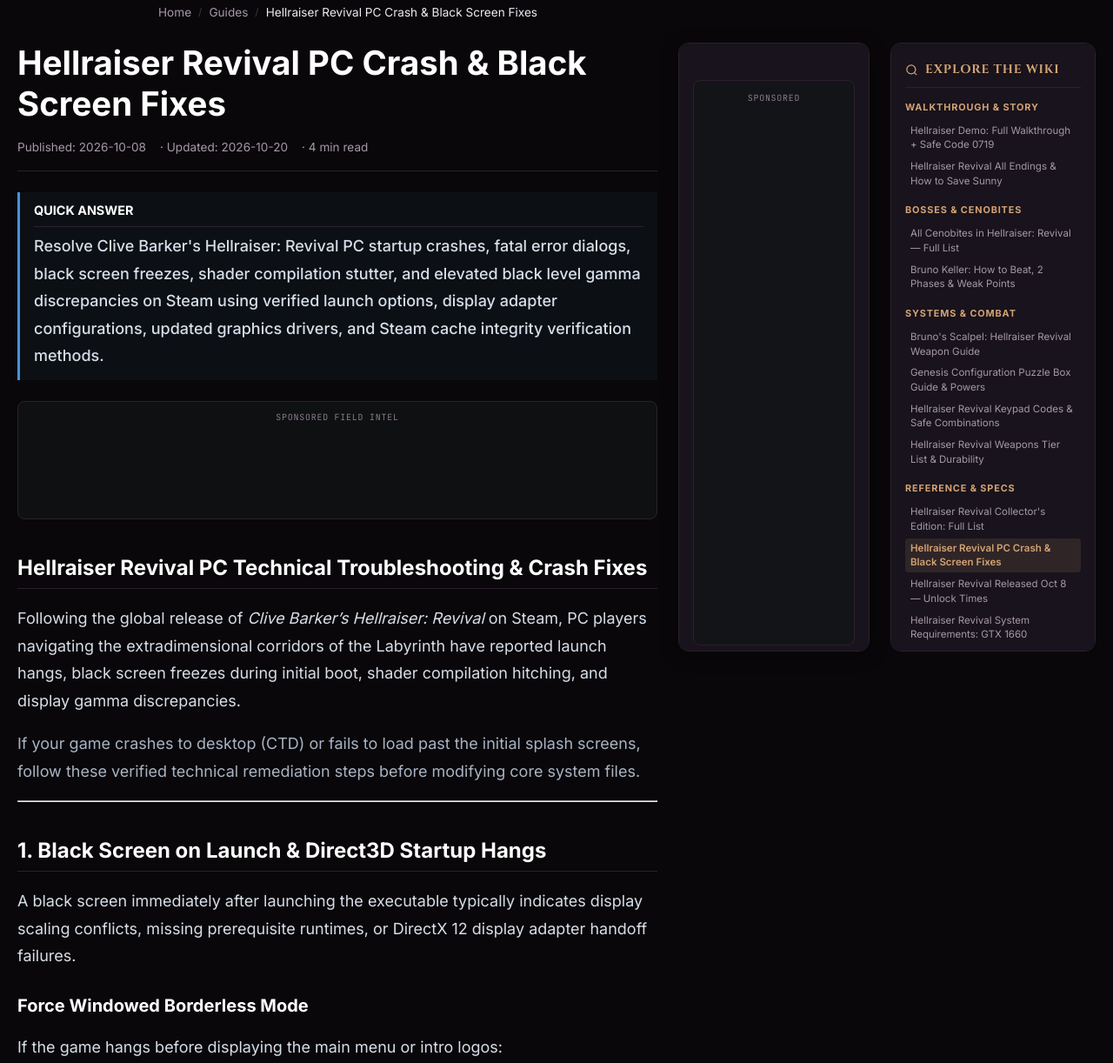
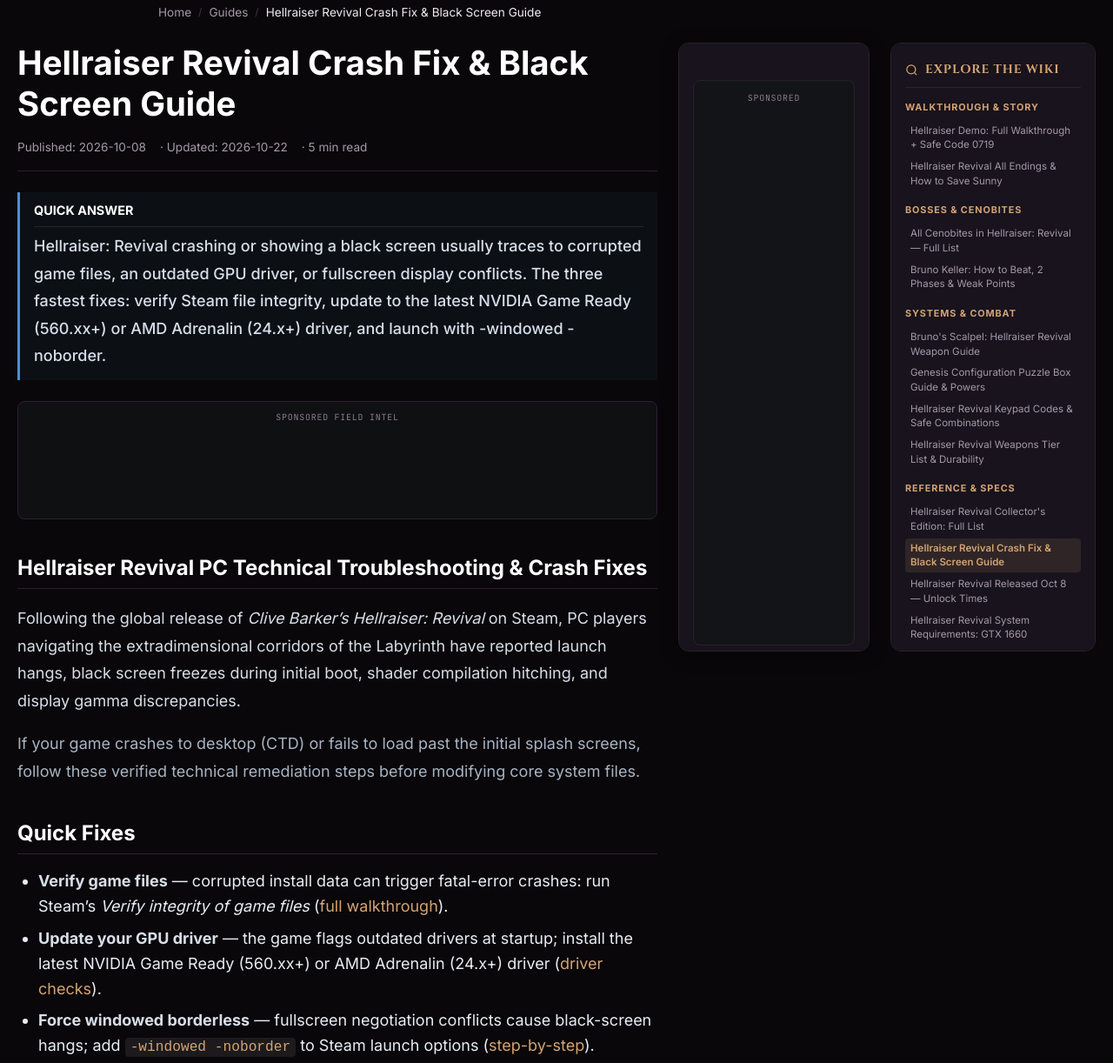
Before and after one commit to gloomysummer/hellraiser-revival-wiki, an Astro site: page /guide/pc-crash-black-screen-fixes in a window 1280 px wide. Shown: the part 94-1316 px from the top of the page at 87% size. Built offline with nearby package versions, Linux system fonts and the light colour scheme; Astro itself is replaced by a stand-in of ours.

Commit message:
seo(pc-crash): add Crash Fix / Black Screen intent to TDH + first-screen quick-fix list
- title: 'Hellraiser Revival PC Crash & Black Screen Fixes' -> 'Hellraiser Revival Crash Fix & Black Screen Guide' (58 incl. | HRWiki suffix, H1 49)
- description: answer-first, first sentence names the usual causes (outdated GPU drivers, corrupted game files, fullscreen display conflicts), 160 chars
- summary (Quick Answer first-screen block): answer-first with the 3 fastest fixes, all numbers/flags sourced from page sections 1/4/5
- new '## Quick Fixes' block: 3 one-line fixes (verify game files / update GPU driver / force windowed borderless) with anchors to sections 4/5/1
- body sections 1-6 untouched (7ad78d2 / 7069a07 content preserved); updated bumped to 2026-10-22

GSC 2026-10-14..20: page 874 impressions / 26 clicks / 2.97% CTR / pos 7.7; head queries 'hellraiser revival crash' 19 impr 0 clicks, 'hellraiser revival crashing' 18 impr 3 clicks. TDH/content/link gates all pass locally.

```diff
--- a/src/content/guides/pc-crash-black-screen-fixes.md
+++ b/src/content/guides/pc-crash-black-screen-fixes.md
@@ -1,9 +1,9 @@
 ---
-title: Hellraiser Revival PC Crash & Black Screen Fixes
-description: "Fix Hellraiser: Revival PC launch crashes, black screen startup errors, shader stuttering, and gamma settings. Verified troubleshooting steps for Steam."
-summary: "Resolve Clive Barker's Hellraiser: Revival PC startup crashes, fatal error dialogs, black screen freezes, shader compilation stutter, and elevated black level gamma discrepancies on Steam using verified launch options, display adapter configurations, updated graphics drivers, and Steam cache integrity verification methods."
+title: Hellraiser Revival Crash Fix & Black Screen Guide
+description: 'Hellraiser: Revival crashing or black screen? Outdated GPU drivers, corrupted game files and fullscreen display conflicts are the usual causes — verified fixes.'
+summary: "Hellraiser: Revival crashing or showing a black screen usually traces to corrupted game files, an outdated GPU driver, or fullscreen display conflicts. The three fastest fixes: verify Steam file integrity, update to the latest NVIDIA Game Ready (560.xx+) or AMD Adrenalin (24.x+) driver, and launch with -windowed -noborder."
 pubDate: 2026-10-08
-updated: '2026-10-20'
+updated: '2026-10-22'
 category: Technical
 tags:
 - crash-fix
@@ -27,6 +27,12 @@ evidence:
 Following the global release of *Clive Barker's Hellraiser: Revival* on Steam, PC players navigating the extradimensional corridors of the Labyrinth have reported launch hangs, black screen freezes during initial boot, shader compilation hitching, and display gamma discrepancies.
 
 If your game crashes to desktop (CTD) or fails to load past the initial splash screens, follow these verified technical remediation steps before modifying core system files.
+
+## Quick Fixes
+
+* **Verify game files** — corrupted install data can trigger fatal-error crashes: run Steam's *Verify integrity of game files* ([full walkthrough](#4-steam-file-integrity-verification)).
+* **Update your GPU driver** — the game flags outdated drivers at startup; install the latest NVIDIA Game Ready (560.xx+) or AMD Adrenalin (24.x+) driver ([driver checks](#5-driver-warnings--level-streaming-softlocks)).
+* **Force windowed borderless** — fullscreen negotiation conflicts cause black-screen hangs; add `-windowed -noborder` to Steam launch options ([step-by-step](#1-black-screen-on-launch--direct3d-startup-hangs)).
 
 ---
 
```
